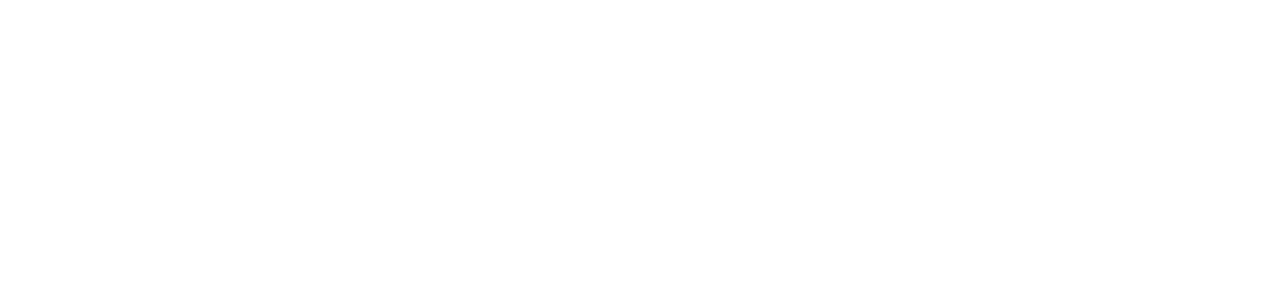
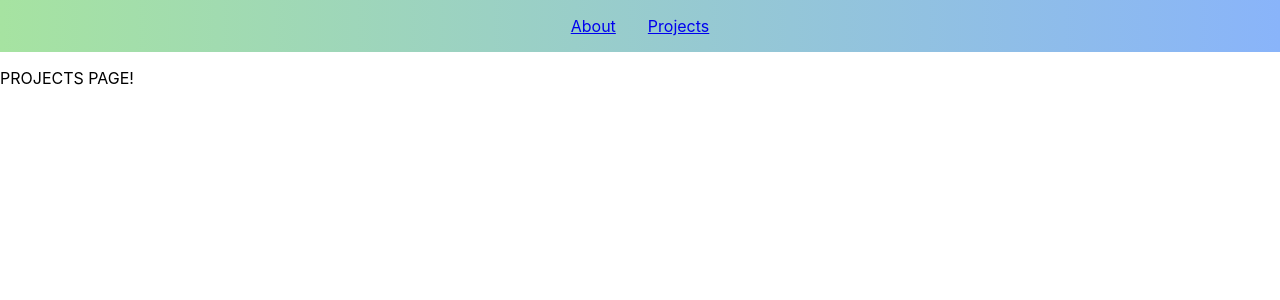
Before and after one commit to apalermo01/apalermo01.com, a React (Create React App) app: page /projects in a window 1280 px wide. Before the commit this address had no page. Shown: the top 300 px of the page. Built offline with nearby package versions, Linux system fonts and the light colour scheme.

Commit message:
got react router working, started working on project module

```diff
--- a/package.json
+++ b/package.json
@@ -11,6 +11,7 @@
     "@types/react": "^18.3.11",
     "@types/react-dom": "^18.3.0",
     "@types/react-router-dom": "^5.3.3",
+    "front-matter": "^4.0.2",
     "marked": "^14.1.2",
     "react": "^18.3.1",
     "react-dom": "^18.3.1",
--- a/src/App.tsx
+++ b/src/App.tsx
@@ -1,7 +1,9 @@
 import React from 'react';
 import './App.css';
 import Home from './pages/Home'
+import Projects from './pages/Projects'
 import Nav from "./components/Nav"
+
 
 import {
   BrowserRouter,
@@ -14,10 +16,11 @@ import {
 const App: React.FC = () => {
   return (
     <>
-    <Nav />
     <BrowserRouter>
+      <Nav />
       <Routes>
       <Route path="/" element={<Home />} />
+      <Route path="/projects" element={<Projects />} />
       </Routes>
     </BrowserRouter>
     </>
--- a/src/components/MarkdownComponent.tsx
+++ b/src/components/MarkdownComponent.tsx
@@ -1,8 +1,19 @@
 import React, { useEffect, useState } from 'react';
 import { marked } from "marked";
+import fm, { FrontMatterResult } from 'front-matter';
 
+export interface markdownContent {
+  content: string;
+  frontMatter: Record<string, any>;
+}
 
-async function parseMarkdown(file: string): Promise<string> {
+export async function parseMarkdown(file: string): Promise<markdownContent> {
+
+  const content: markdownContent = {
+    content: '',
+    frontMatter: {}
+  };
+
   try {
     const response = await fetch(file);
     if (!response.ok) {
@@ -10,28 +21,22 @@ async function parseMarkdown(file: string): Promise<string> {
     }
 
     const text = await response.text();
-    const markdownContent = await marked(text);
+    const parsed: FrontMatterResult<any> = fm(text);
+    content.frontMatter = parsed.attributes;
+    content.content = await marked(parsed.body);
 
-    return markdownContent;
-    // Use regex to capture content between the heading delimiters
-    //const regex = new RegExp(`<${delimiter}[^>]*>${sectionTitle}</${delimiter}>([\\s\\S]*?)(<h[1-6]>)`, "i");
-    //const match = markdownContent.match(regex);
 
-    //if (match && match[1]) {
-      //return match[1].trim();
-    //} else {
-      //throw new Error(`Section with title "${sectionTitle}" and delimiter "${delimiter}" not found.`);
-    //}
+    return content
   } catch (error) {
     console.error(error);
-    return '';
+    return content;
   }
 }
 
-interface markdownContent  {
+interface markdownInfo  {
   fileName: string;
 }
-const MarkdownContainer: React.FC<markdownContent> = ({fileName}: markdownContent) => {
+const MarkdownContainer: React.FC<markdownInfo> = ({fileName}: markdownInfo) => {
 
 
   const [content, setContent] = useState<string>("");
@@ -39,7 +44,7 @@ const MarkdownContainer: React.FC<markdownContent> = ({fileName}: markdownConten
   useEffect(() => {
     const runParser = async () => {
       const result = await parseMarkdown(fileName,);
-      setContent(result);
+      setContent(result.content);
     };
 
     runParser();
--- a/src/components/Nav.tsx
+++ b/src/components/Nav.tsx
@@ -5,16 +5,18 @@ import "./styles.css";
 const Nav: React.FC = () => {
   return (
     <>
+      <div className='navSection'>
       <nav>
-        <ul>
-          <li>
+        <ul className='navList'>
+          <li className='navLink'>
+            <Link to="/">About</Link>
+          </li>
+          <li className='navLink'>
             <Link to="/projects">Projects</Link>
-          </li>
-          <li>
-            Projects
           </li>
         </ul>
       </nav>
+      </div>
     </>
   )
 }
--- a/src/components/styles.css
+++ b/src/components/styles.css
@@ -1,3 +1,23 @@
+.navList {
+  background-image: linear-gradient(to right, #a6e3a1, #89b4fa); /* same as App.tsx, may want to re-arrange */
+  list-style-type: none;
+  margin: 0;
+  padding: 0;
+  overflow: hidden;
+}
+
+.navSection {
+  width: 100%;
+  text-align: center;
+}
+
+.navLink {
+  list-style-type: none;
+  display: inline-block;
+  text-align: center;
+  padding: 16px;
+}
+
 .boxStyle {
   border-color: #f38ba8;
   /*border-image: linear-gradient(to bottom, #cba6f7, #f9e2af);*/
--- a/src/pages/Home.tsx
+++ b/src/pages/Home.tsx
@@ -6,6 +6,7 @@ import About from "../components/About"
 
 const Home: React.FC = () => {
   return (
+    <>
     <div className="homepage">
       <Socials />
       <div className="siteTitle">Alex Palermo</div>
@@ -14,6 +15,7 @@ const Home: React.FC = () => {
         <About />
       </div>
     </div>
+    </>
   )
 }
 
--- /dev/null
+++ b/src/pages/Projects.tsx
@@ -0,0 +1,12 @@
+import React from 'react';
+import './projects.css';
+
+const Projects: React.FC = () => {
+  return (
+    <>
+      <p>PROJECTS PAGE!</p>
+    </>
+  )
+}
+
+export default Projects
```
Also changed, not shown: public/content/projects/covid_correlation_analysis.md (added, +6 -0 lines), src/components/ProjectContainer.tsx (added, +36 -0 lines), src/pages/projects.css (added), 1 other file (tests, documents, lock files or other folders).
